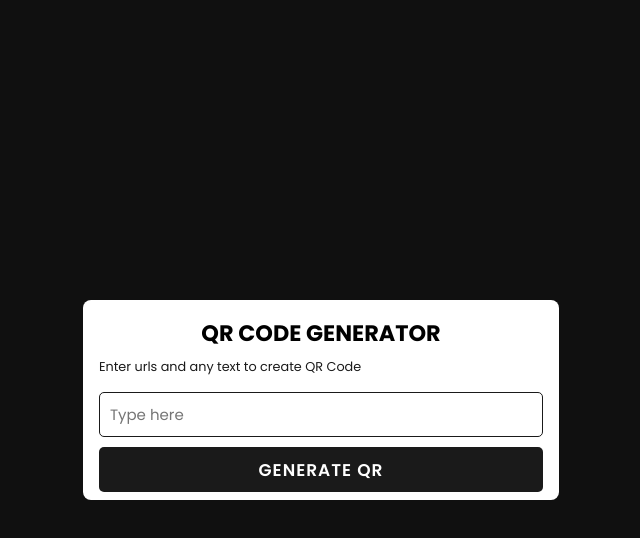
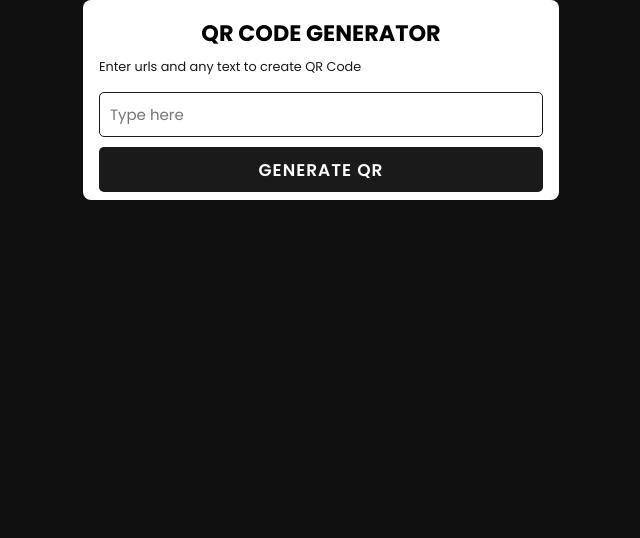
Before and after one commit to vishalkrishna8/QR-code-generator, a plain HTML site: page index.html in a window 1280 px wide. Shown: the whole page, without its empty margins (319-959 px from the left). Drawn offline with Linux system fonts and the light colour scheme.

Commit message:
Update style.css

```diff
--- a/style.css
+++ b/style.css
@@ -17,8 +17,8 @@ body{
     background-attachment: fixed;
 
 
-    min-height: 100vh;
-    background-color: rgb(26, 26, 26);
+   <!-- min-height: 100vh;
+    background-color: rgb(26, 26, 26); -->
 }
 .wrapper{
     height: 200px;
```
